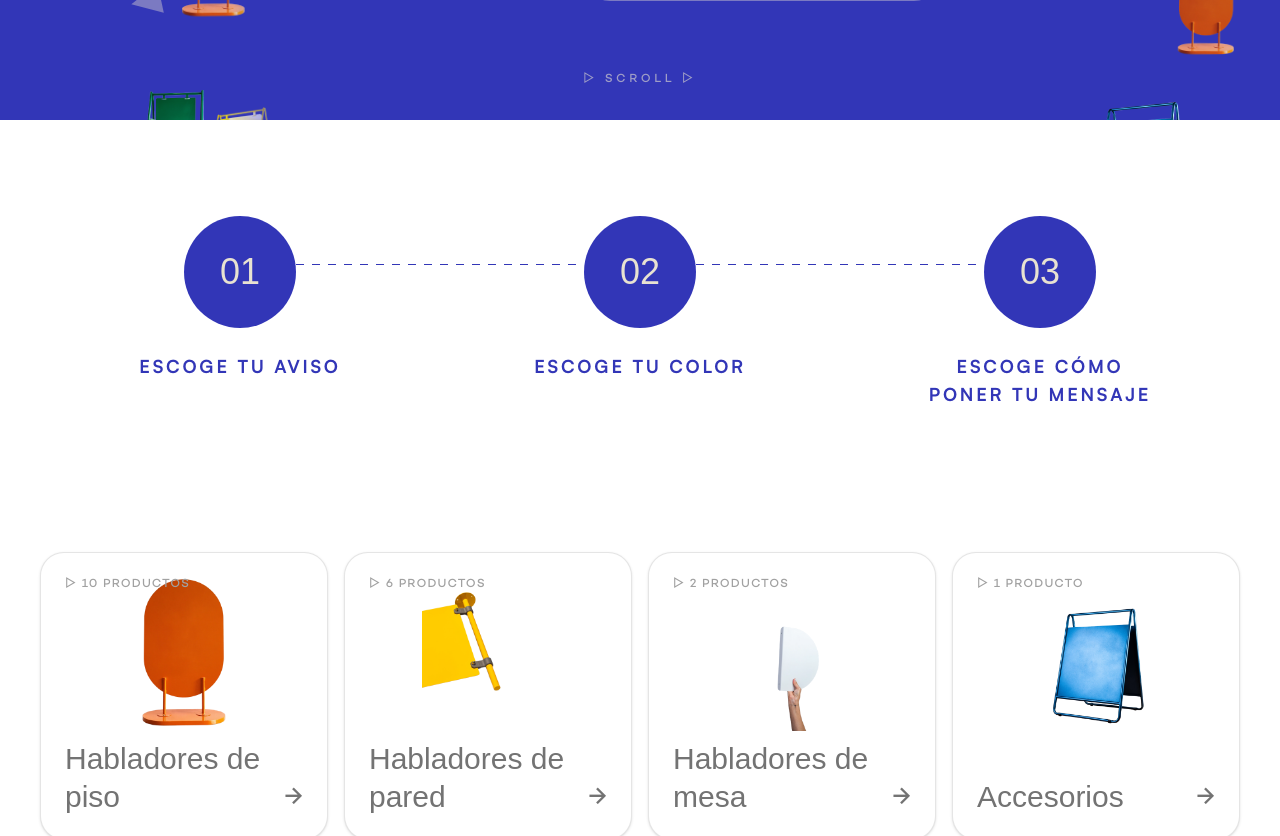
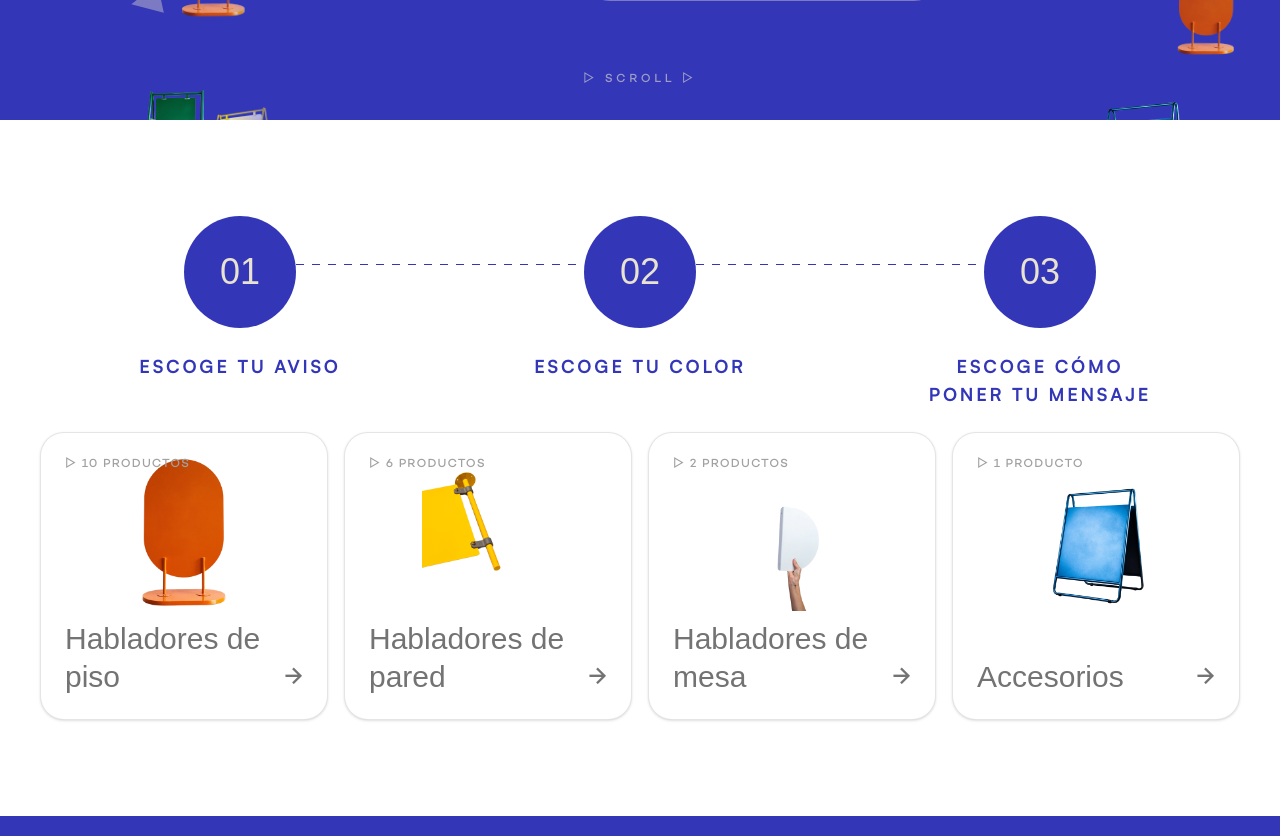
Before and after one commit to iamdisenoco/muffment-web, a Next.js app: page / in a window 1280 px wide. Shown: the part 680-1516 px from the top of the page. Built offline with nearby package versions, Linux system fonts and the light colour scheme; a web font is replaced by a local one.

Commit message:
fix(home): tighter spacing between Steps and category cards
Was ~96-144px gap (pb-16/24 on Steps + pt-8/12 on cards). Now ~16-24px
(Steps: pt only, cards: pt-2/4). Cards land right under the steps as
a single visual block.

```diff
--- a/src/app/page.tsx
+++ b/src/app/page.tsx
@@ -23,8 +23,8 @@ export default function Home() {
 
         <Steps />
 
-        {/* CATEGORÍAS — pegadas al marquee, sin separación */}
-        <section className="mx-auto max-w-[1600px] px-6 pt-8 pb-16 md:px-10 md:pt-12 md:pb-24">
+        {/* CATEGORÍAS — pegadas a los Steps */}
+        <section className="mx-auto max-w-[1600px] px-6 pt-2 pb-16 md:px-10 md:pt-4 md:pb-24">
           <div className="grid grid-cols-2 gap-4 md:grid-cols-4">
             {CATEGORIES.map((cat) => {
               // Producto sin fondo (PNG con transparencia) para cada categoría
--- a/src/components/Steps.tsx
+++ b/src/components/Steps.tsx
@@ -10,7 +10,7 @@ const STEPS = [
 
 export function Steps() {
   return (
-    <section className="bg-white py-16 md:py-24">
+    <section className="bg-white pt-16 pb-0 md:pt-24 md:pb-2">
       <div className="mx-auto max-w-[1400px] px-6 md:px-10">
         <div className="grid grid-cols-1 items-start gap-12 md:grid-cols-3 md:gap-0">
           {STEPS.map((step, i) => {
```
